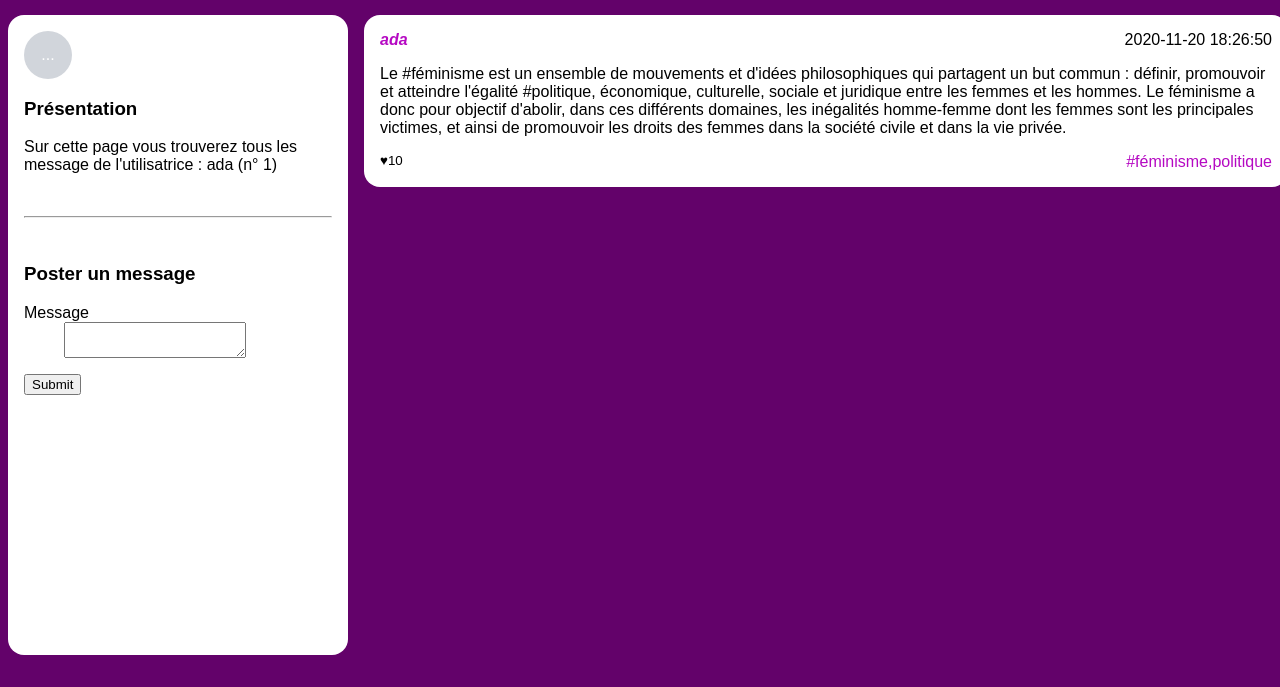
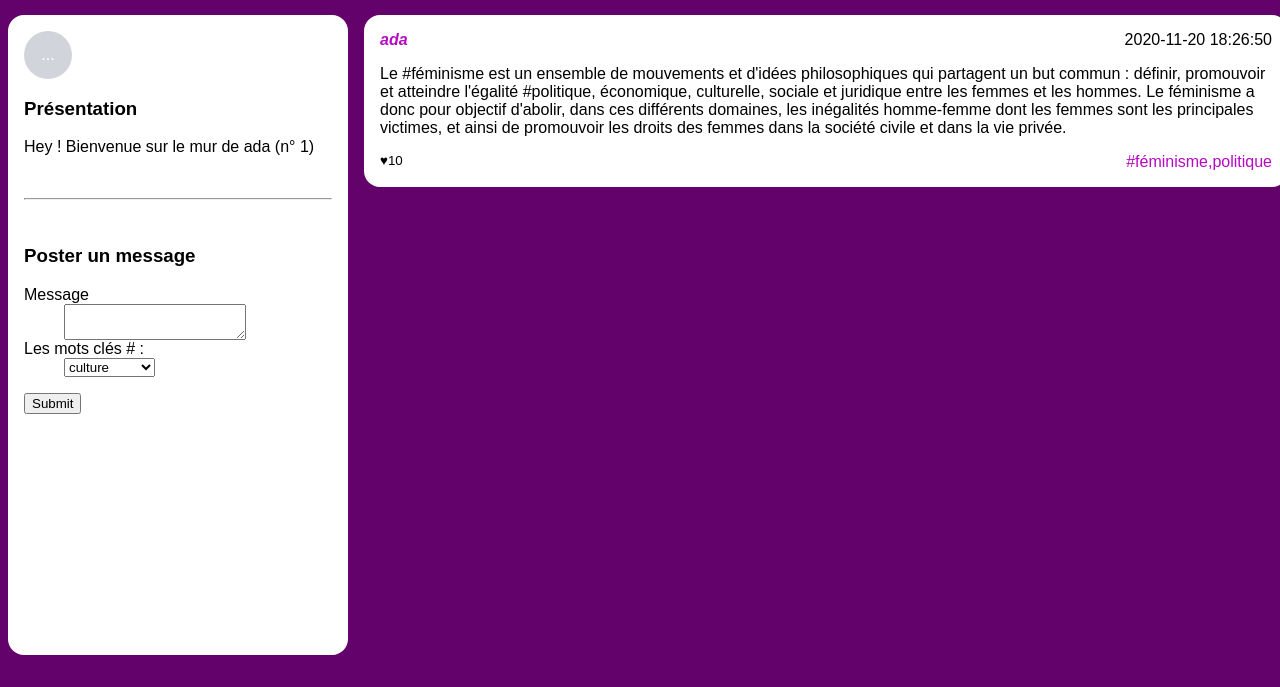
Before and after one commit to ArayaMegh/Reseau-Social-PHP---Projet-Collectif, a PHP site: page /wall.php?user_id=1 in a window 1280 px wide. Shown: the part 253-940 px from the top of the page. Run offline with PHP 8.4, Linux system fonts and the light colour scheme; a user stored in the database is signed in; data comes from the database, SQL or seed files in the repository; a stand-in replaces the project's code that opens the database connection.

Commit message:
menu deroulant message pas encore lien BDD

```diff
--- a/Niveau_1/formAbonnement.php
+++ b/Niveau_1/formAbonnement.php
@@ -23,6 +23,6 @@ $SqFollow = "INSERT INTO followers "
         echo "oups, impossible de s'abonner";
         } else
         {
-        echo "follow actif !";
+        //echo "follow actif !";
         }
     ?>
--- a/Niveau_1/wall.php
+++ b/Niveau_1/wall.php
@@ -48,7 +48,7 @@ session_start();
                 <!-- <img src="user.jpg" alt="Portrait de l'utilisatrice"/> -->
                 <section>
                     <h3>Présentation</h3>
-                    <p>Sur cette page vous trouverez tous les message de l'utilisatrice : <?php echo $user['alias'] ?>
+                    <p>Hey ! Bienvenue sur le mur de <?php echo $user['alias'] ?>
                         (n° <?php echo $userId ?>)
                     </p>
                     <?php if ($userId == $_SESSION['connected_id']) {
--- a/Niveau_1/writeAPost.php
+++ b/Niveau_1/writeAPost.php
@@ -13,12 +13,12 @@
                     /**
                      * Récupération de la liste des auteurs
                      */
-                    $listAuteurs = [];
-                    $laQuestionEnSql = "SELECT * FROM users";
+                    $listTags = [];
+                    $laQuestionEnSql = "SELECT * FROM tags";
                     $lesInformations = $mysqli->query($laQuestionEnSql);
-                    while ($user = $lesInformations->fetch_assoc())
+                    while ($tags = $lesInformations->fetch_assoc())
                     {
-                        $listAuteurs[$user['id']] = $user['alias'];
+                        $listTags[$tags['id']] = $tags['label'];
                     }
 
 
@@ -37,6 +37,7 @@
                         // et complétez le code ci dessous en remplaçant les ???
                         $authorId = $_POST['auteur'];
                         $postContent = $_POST['message'];
+                        $post_tags = $_POST['tags'];
 
 
                         //Etape 3 : Petite sécurité
@@ -61,7 +62,7 @@
                             echo "Impossible d'ajouter le message: " . $mysqli->error;
                         } else
                         {
-                            echo "Message posté en tant que :" . $listAuteurs[$authorId];
+                            echo "Message posté";//" en tant que :" . $listAuteurs[$authorId];
                         }
                     }
                     ?>
@@ -71,6 +72,14 @@
                         <dl>
                             <dt><label for='message'>Message</label></dt>
                             <dd><textarea name='message'></textarea></dd>
+                            <dt><label for='tags'>Les mots clés # : </label></dt>
+                            <dd><select name="tags">
+                                <?php
+                                foreach ( $listTags as $id => $label)
+                                    echo "<option value='$id'>$label</option>";
+                                ?>
+                            </select></dd>
+
                         </dl>
                         <input type='submit'>
                     </form>
```
